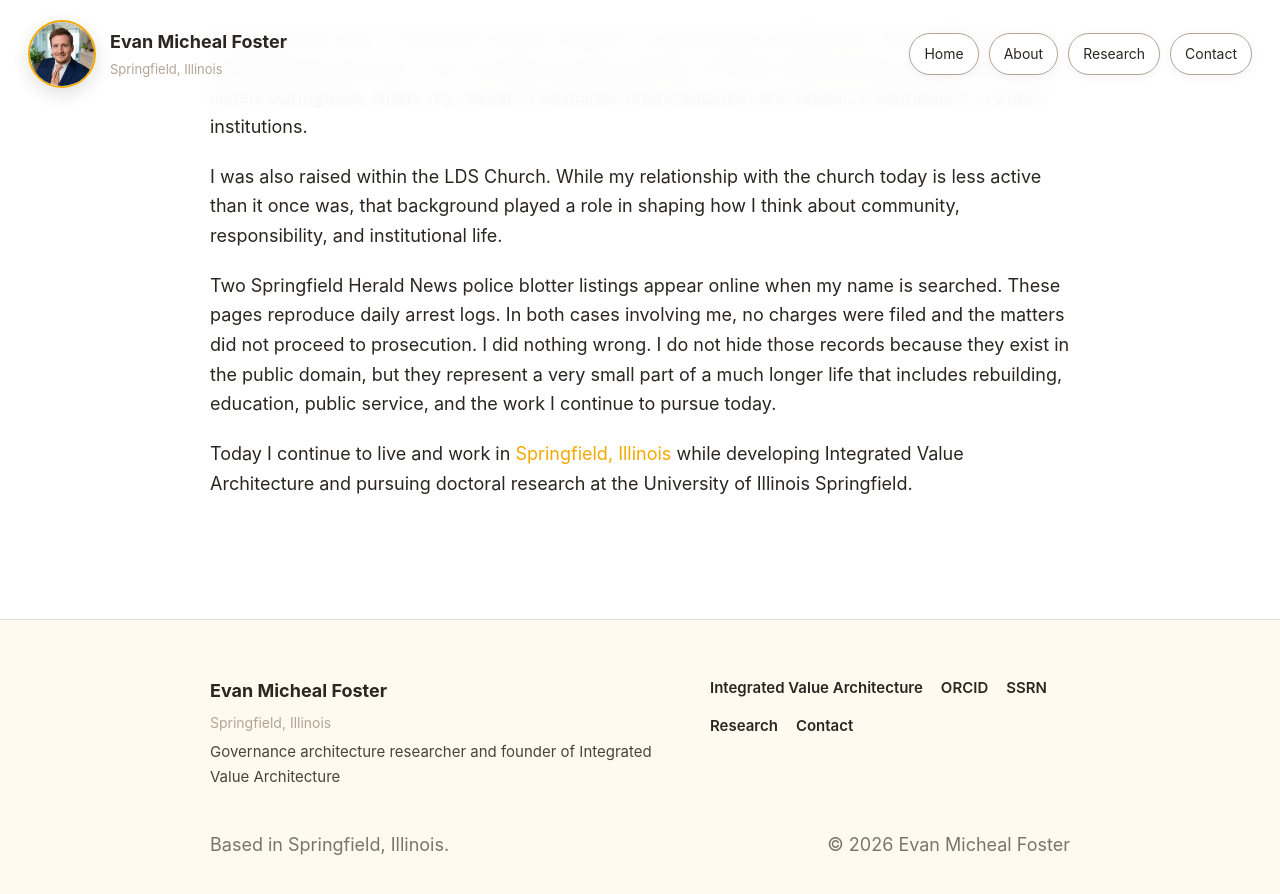
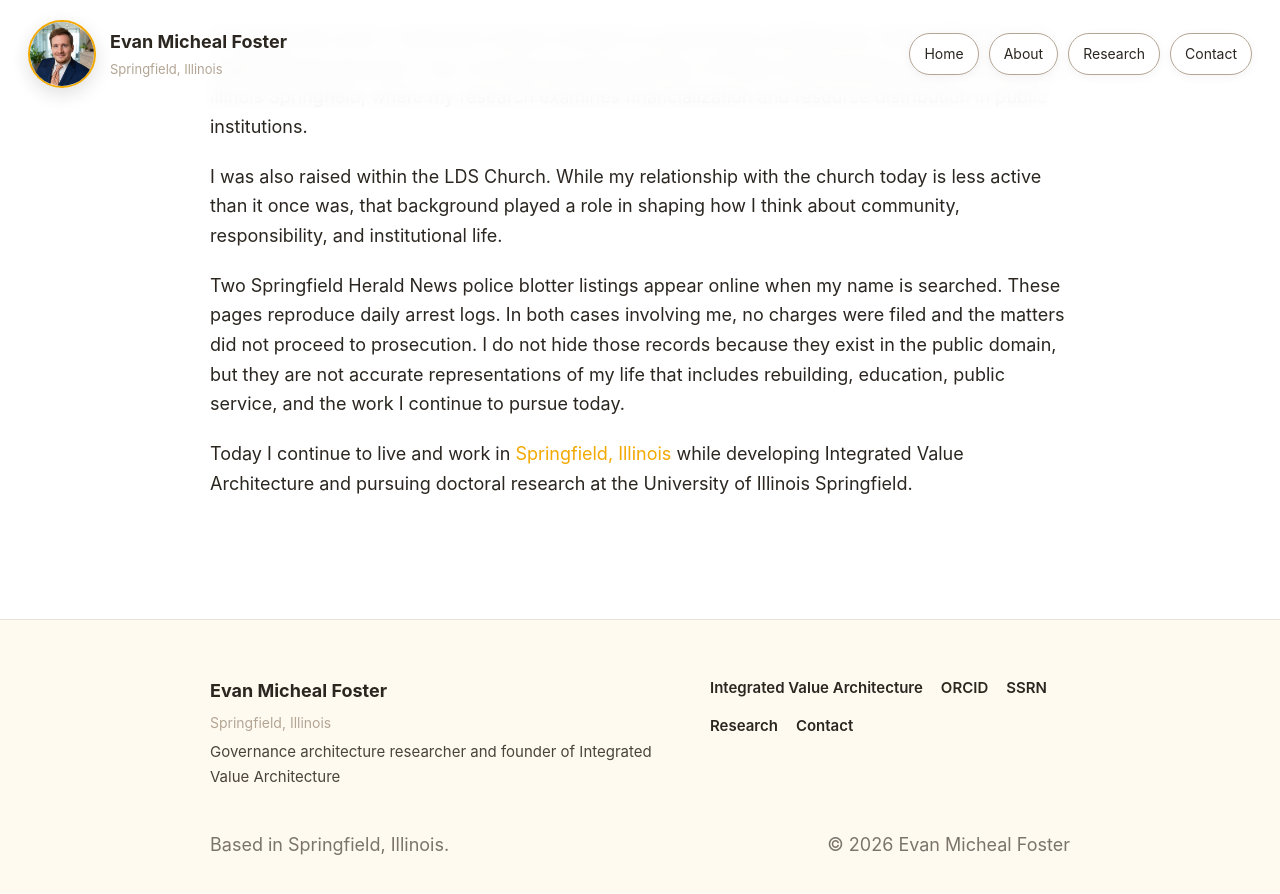
Before and after one commit to efost7873/evanmichealfoster.com, a Jekyll site: the page built from about.md, in a window 1280 px wide and 900 px high, scrolled down 1253 px. Shown: the top 894 px of the window. Built offline with Jekyll 4.4.1, drawn with Linux system fonts in a browser that asks for light colours.

Commit message:
Update about.md for clarity on police blotter listings
Clarified the statement regarding police blotter listings to emphasize that they are not accurate representations of my life.

```diff
--- a/about.md
+++ b/about.md
@@ -25,6 +25,6 @@ Alongside this work, I write and conduct research on governance architecture, fi
 
 I was also raised within the LDS Church. While my relationship with the church today is less active than it once was, that background played a role in shaping how I think about community, responsibility, and institutional life.
 
-Two Springfield Herald News police blotter listings appear online when my name is searched. These pages reproduce daily arrest logs. In both cases involving me, no charges were filed and the matters did not proceed to prosecution. I did nothing wrong. I do not hide those records because they exist in the public domain, but they represent a very small part of a much longer life that includes rebuilding, education, public service, and the work I continue to pursue today.
+Two Springfield Herald News police blotter listings appear online when my name is searched. These pages reproduce daily arrest logs. In both cases involving me, no charges were filed and the matters did not proceed to prosecution. I do not hide those records because they exist in the public domain, but they are not accurate representations of my life that includes rebuilding, education, public service, and the work I continue to pursue today.
 
 Today I continue to live and work in [Springfield, Illinois](/springfield/) while developing Integrated Value Architecture and pursuing doctoral research at the University of Illinois Springfield.
```
